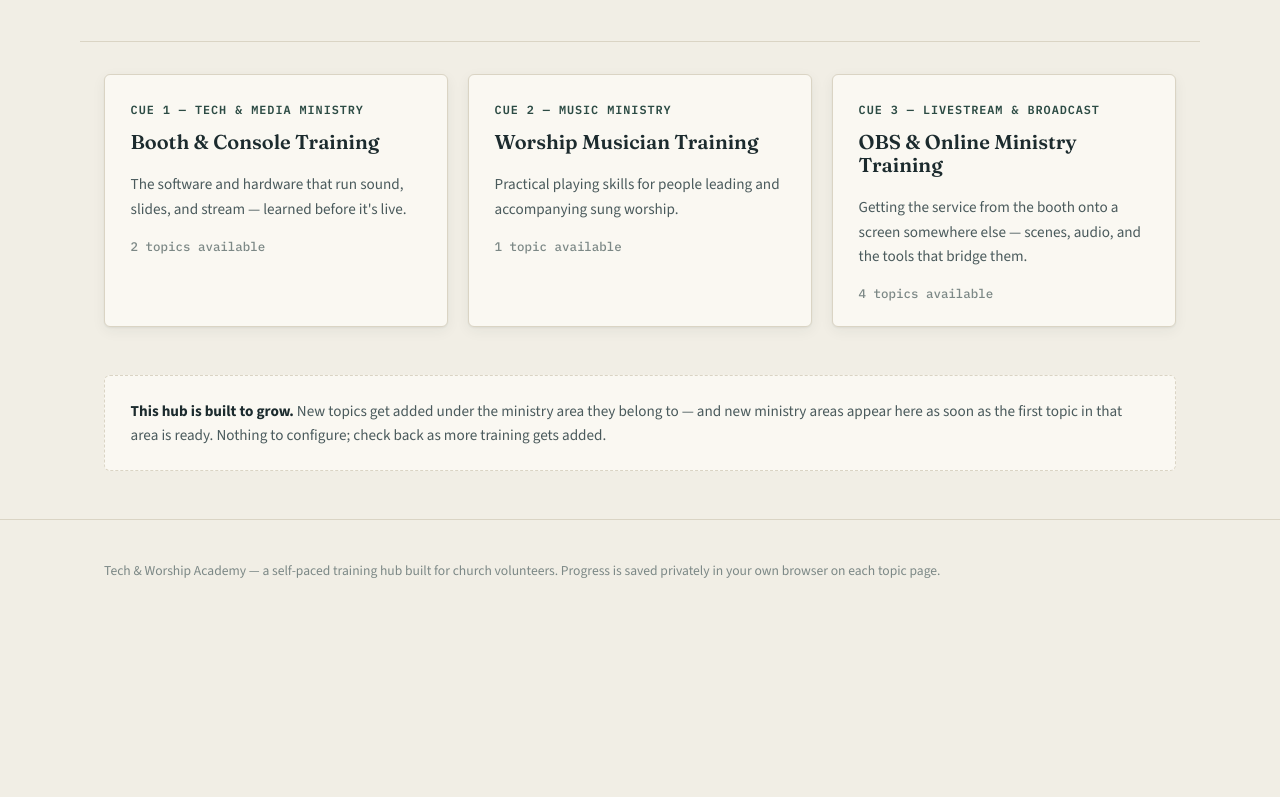
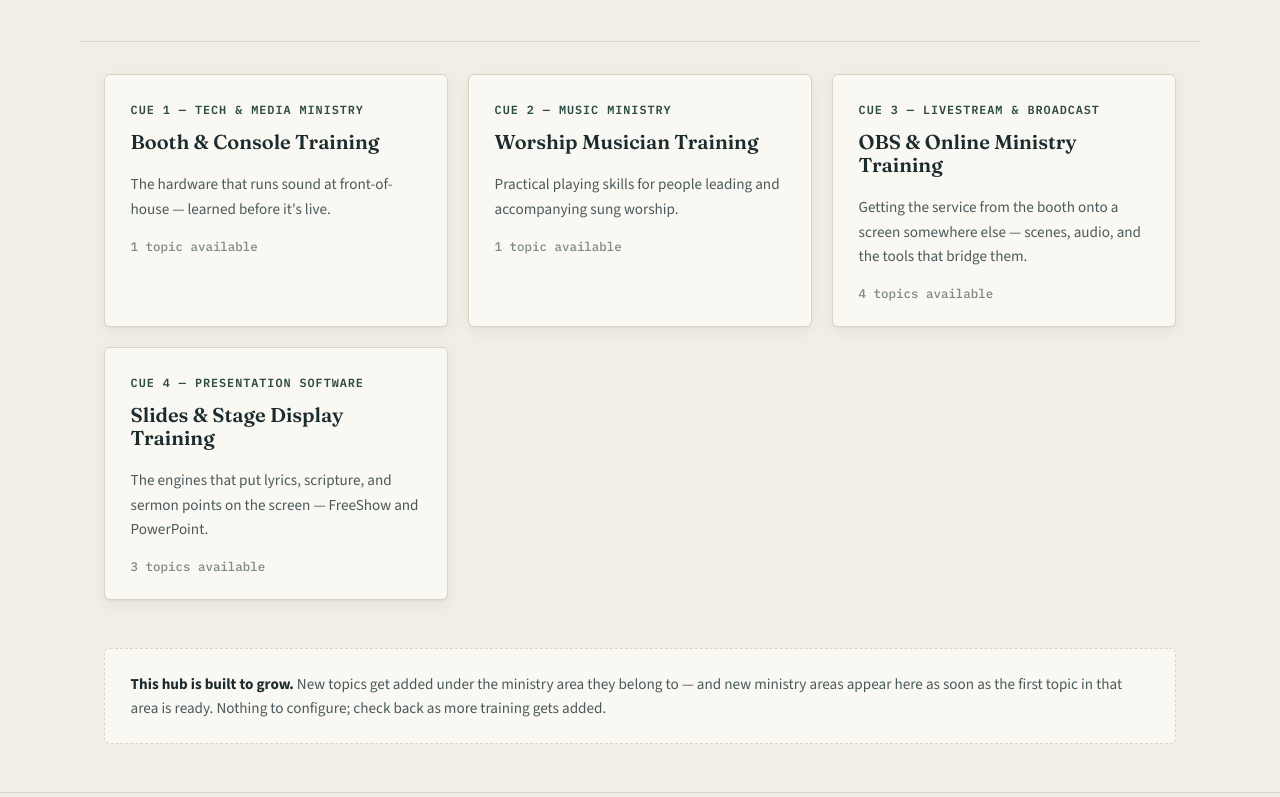
Before and after one commit to allenvincentlucas/Church-Ministry, a plain HTML site: page index.html in a window 1280 px wide. Shown: the part 432-1229 px from the top of the page. Before the commit the page ends 1067 px from the top, so only its background shows below. Drawn offline with nearby package versions, Linux system fonts and the light colour scheme.

Commit message:
Add files via upload

```diff
--- a/index.html
+++ b/index.html
@@ -386,8 +386,8 @@ th{ font-family:var(--font-mono); font-size:.75rem; text-transform:uppercase; le
       <a class="category-card" href="categories/tech-media/index.html">
         <span class="category-eyebrow">Cue 1 — Tech &amp; Media Ministry</span>
         <h3>Booth &amp; Console Training</h3>
-        <p>The software and hardware that run sound, slides, and stream — learned before it's live.</p>
-        <span class="category-count">2 topics available</span>
+        <p>The hardware that runs sound at front-of-house — learned before it's live.</p>
+        <span class="category-count">1 topic available</span>
       </a>
       <a class="category-card" href="categories/music/index.html">
         <span class="category-eyebrow">Cue 2 — Music Ministry</span>
@@ -400,6 +400,12 @@ th{ font-family:var(--font-mono); font-size:.75rem; text-transform:uppercase; le
         <h3>OBS &amp; Online Ministry Training</h3>
         <p>Getting the service from the booth onto a screen somewhere else — scenes, audio, and the tools that bridge them.</p>
         <span class="category-count">4 topics available</span>
+      </a>
+      <a class="category-card" href="categories/presentation-software/index.html">
+        <span class="category-eyebrow">Cue 4 — Presentation Software</span>
+        <h3>Slides &amp; Stage Display Training</h3>
+        <p>The engines that put lyrics, scripture, and sermon points on the screen — FreeShow and PowerPoint.</p>
+        <span class="category-count">3 topics available</span>
       </a>
     </div>
 
```
